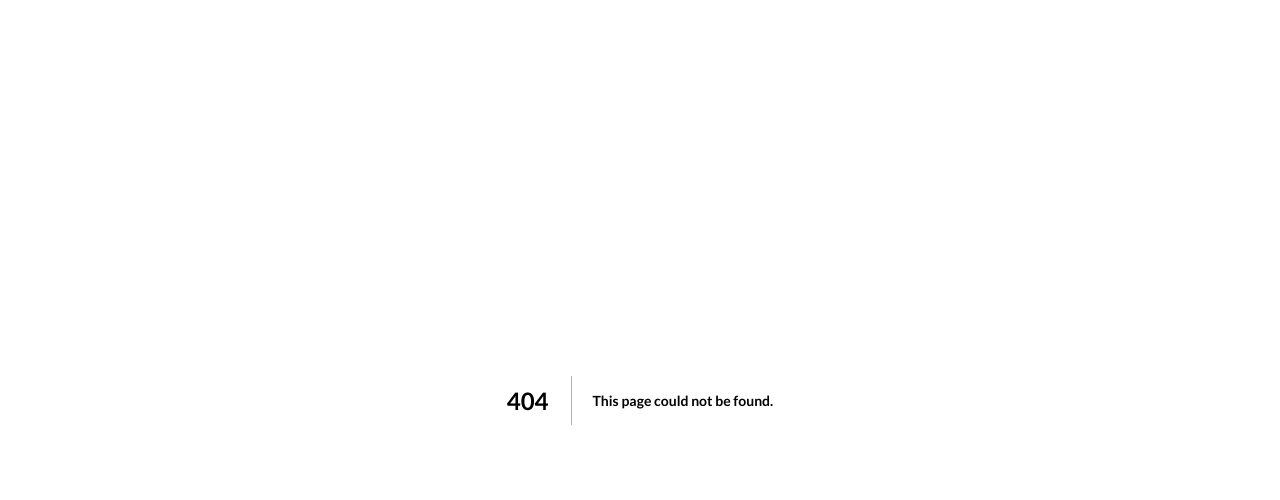
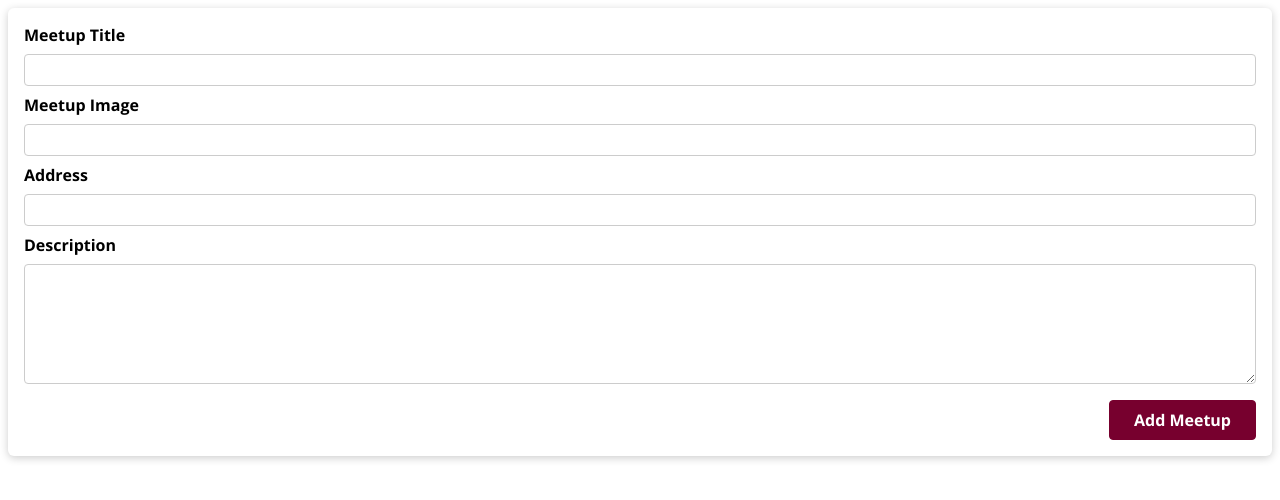
Before and after one commit to abhimax/next-js-meetups-app, a Next.js app: page /new-meetup in a window 1280 px wide. Before the commit this address had no page. Shown: the top 500 px of the page. Built offline with nearby package versions, Linux system fonts and the light colour scheme.

Commit message:
feat: add new meetup form

```diff
--- /dev/null
+++ b/pages/new-meetup/index.js
@@ -0,0 +1,8 @@
+import NewMeetupForm from '../../components/meetups/NewMeetupForm';
+function NewMeetupPage () {
+    const addMeetupHandler = (enteredMeetupData) => {
+        console.log(enteredMeetupData);
+    };
+    return <NewMeetupForm onAddMeetup = {addMeetupHandler}/>
+}
+export default NewMeetupPage;
```
